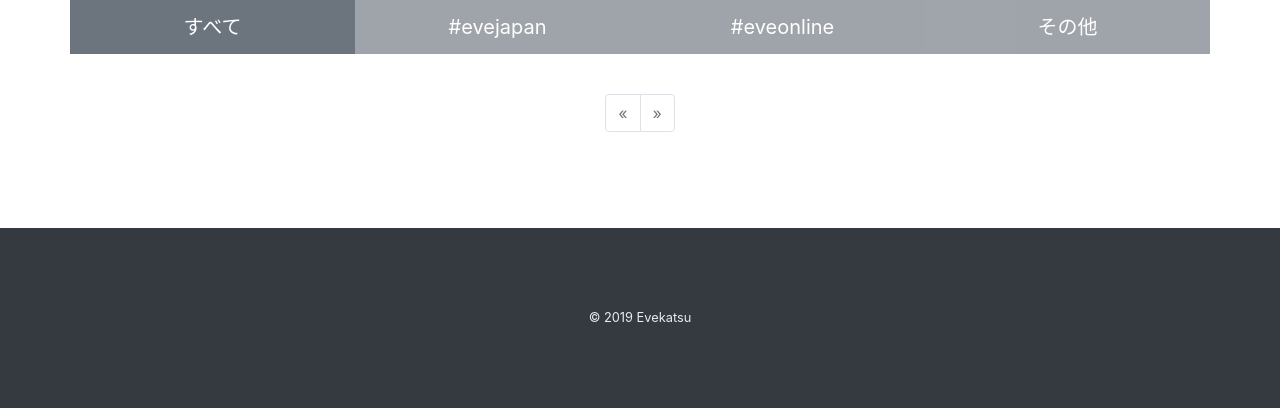
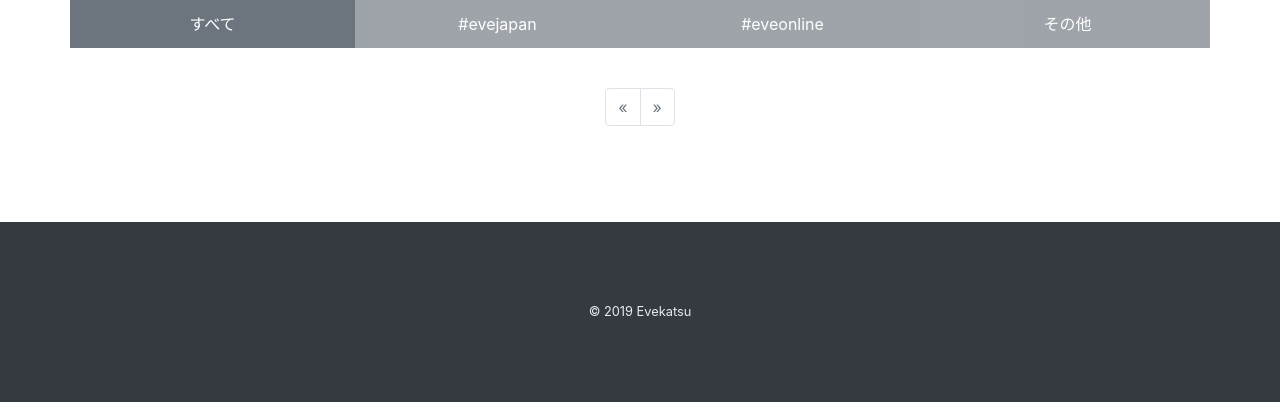
Before and after one commit to EVEKatsu/portal-dev, a Flask app: page /tweets in a window 1280 px wide. Shown: the part 78-498 px from the top of the page. Run offline with Flask 2, Linux system fonts and the light colour scheme; data that the repository does not hold is empty; some libraries are stand-ins or nearby versions.

Commit message:
Update grid css

```diff
--- a/static/css/main.css
+++ b/static/css/main.css
@@ -28,14 +28,14 @@ blockquote.twitter-tweet {
     padding-bottom: 5px;
 }
 
-.tweets-menu-item {
+.sub-menu-item {
     padding: 0.75rem 0rem;
     background-color: #6c757d;
     opacity: 0.65;
 }
-.tweets-menu-item.active {
+.sub-menu-item.active {
     opacity: 1;
 }
-a.tweets-menu-item {
+a.sub-menu-item {
     color: white;
 }
--- a/templates/tweets.html
+++ b/templates/tweets.html
@@ -22,9 +22,9 @@
 
 {% block content %}
 
-<div class="row tweets-menu">
+<div class="row">
     {% for title, link in TWEETS_MENUITEMS %}
-        <a class="lead col-3 text-center tweets-menu-item{% if link == category %} active{% endif %}" href={{ url_for('tweets', page=1, category=link) }}>{{ title }}</a>
+        <a class="col-6 col-lg-3 text-center sub-menu-item{% if link == category %} active{% endif %}" href={{ url_for('tweets', page=1, category=link) }}>{{ title }}</a>
     {% endfor %}
 </div>
 
--- a/tweets_crawler.py
+++ b/tweets_crawler.py
@@ -58,6 +58,7 @@ def update_tweets(category, query):
 if __name__ == "__main__":
     for category, query in settings.SEARCH_QUERIES:
          update_tweets(category, query)
+         db.session.commit()
 
     # q = settings.SEARCH_QUERIES[0]
     # update_tweets(q[0], q[1])
```
